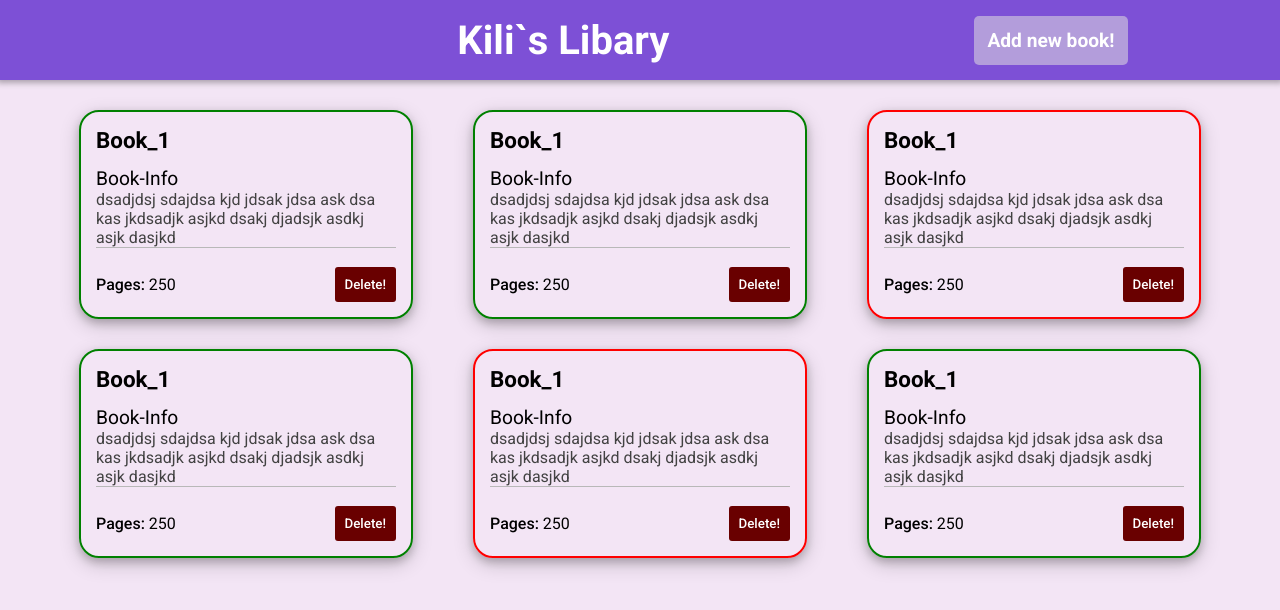
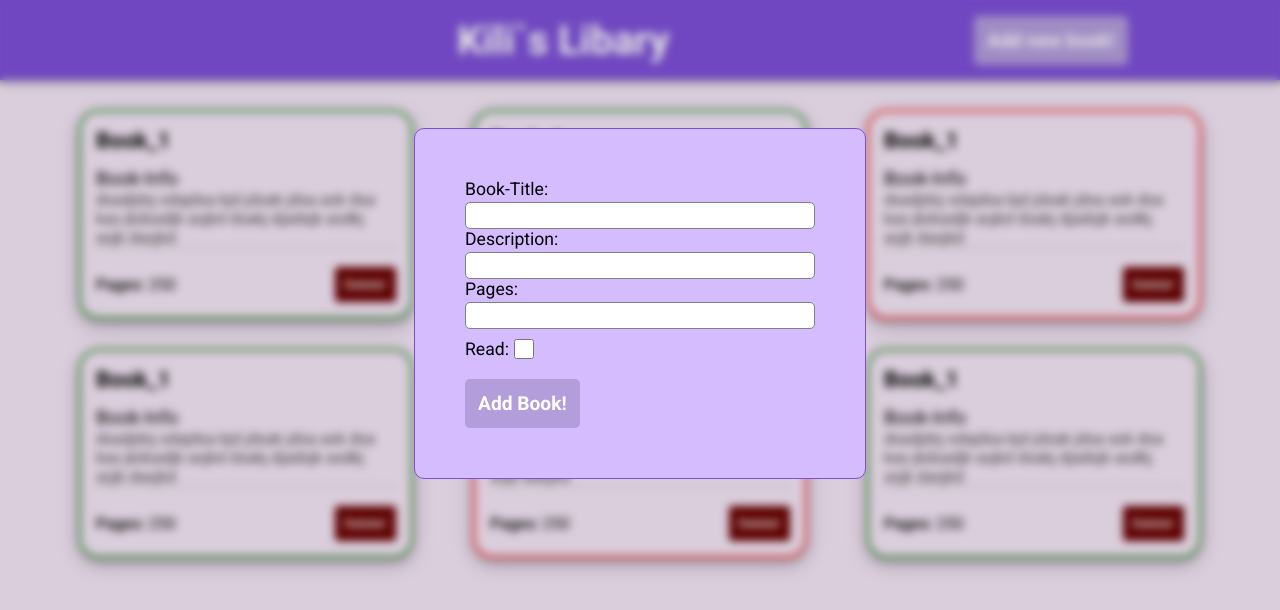
Before and after one commit to Kili196/Libary, a plain HTML site: page index.html in a window 1280 px wide. Both pictures are taken after a click on the button "Add new book!". Drawn offline with Linux system fonts and the light colour scheme.

Commit message:
added dialog and styling

```diff
--- a/index.html
+++ b/index.html
@@ -14,15 +14,37 @@
       <div></div>
       <h1 class="headline">Kili`s Libary</h1>
       <div>
-        <button class="add_new_book"> Add new book!</button>
+        <button class="add_new_book">Add new book!</button>
       </div>
     </nav>
     <div class="main-container">
-      <div class="book-cards">
-
-
+      <div class="book-cards"></div>
+    </div>
+    <dialog class="modal">
+      <form class="input-form" method="dialog">
+        <div class="input-field">
+          <label for="title"> Book-Title:</label>
+          <input type="text" name="title" id="book-title" required />
         </div>
-      </div>
-    </div>
+        <div class="input-field">
+          <label for="Description"> Description:</label>
+          <input
+            type="text"
+            name="Description"
+            id="book-description"
+            required
+          />
+        </div>
+        <div class="input-field">
+          <label for="pages"> Pages:</label>
+          <input type="text" name="pages" id="book-pages" required />
+        </div>
+        <div class="input-checkbox">
+          <label for="pages"> Read:</label>
+          <input type="checkbox" name="pages" id="book-read" />
+        </div>
+        <button type="submit" class="add-book-modal">Add Book!</button>
+      </form>
+    </dialog>
   </body>
 </html>
--- a/script.js
+++ b/script.js
@@ -1,5 +1,8 @@
 const cardContainerCollection = document.getElementsByClassName("book-cards")
 const cardContainer = cardContainerCollection[0];
+const addNewBook = document.getElementsByClassName("add_new_book")
+const modalDialog = document.getElementsByClassName("modal")
+const add_book_modal = document.getElementsByClassName("add-book-modal")
 
 
 
@@ -92,9 +95,21 @@ book_arr.forEach((e) => {
     div_card.addEventListener("click", function() {
         div_card.style.border = e.read ? "2px solid green" : "2px solid red";
         e.read = !e.read;
-
-
     })
 
 
 })
+
+addNewBook[0].addEventListener("click", () => {
+
+    modalDialog[0].showModal()
+})
+
+
+add_book_modal[0].addEventListener("click", () => {
+    book_title = document.getElementById("book-title")
+    book_desc = document.getElementById("book-description")
+    book_pages = document.getElementById("book-pages")
+    console.log(book_title)
+
+})
--- a/style.css
+++ b/style.css
@@ -132,3 +132,55 @@ body {
 .add_new_book:hover {
   background-color: var(--secondary-button-color);
 }
+
+dialog {
+  margin: 10% auto;
+  width: 80%;
+  max-width: 350px;
+  background-color: #d4bcff;
+  padding: 50px;
+  border: 0;
+  border-radius: 10px;
+  border: 1px solid #7d50d6;
+}
+dialog::backdrop {
+  backdrop-filter: blur(4px);
+}
+
+.input-field {
+  display: flex;
+  gap: 3px;
+  flex-direction: column;
+  font-size: 1.1rem;
+}
+
+.input-field input {
+  padding: 5px;
+  border-radius: 5px;
+  outline: none;
+  border: 1px solid gray;
+}
+
+.input-checkbox {
+  font-size: 1.1rem;
+  display: flex;
+  gap: 5px;
+  margin-top: 10px;
+}
+
+.input-checkbox input {
+  width: 20px;
+  height: 20px;
+}
+
+.input-form button {
+  margin-top: 20px;
+  padding: 13px;
+  font-size: 1.2rem;
+  background-color: var(--button-color);
+  outline: none;
+  border: none;
+  border-radius: 5px;
+  color: white;
+  font-weight: 600;
+}
```
